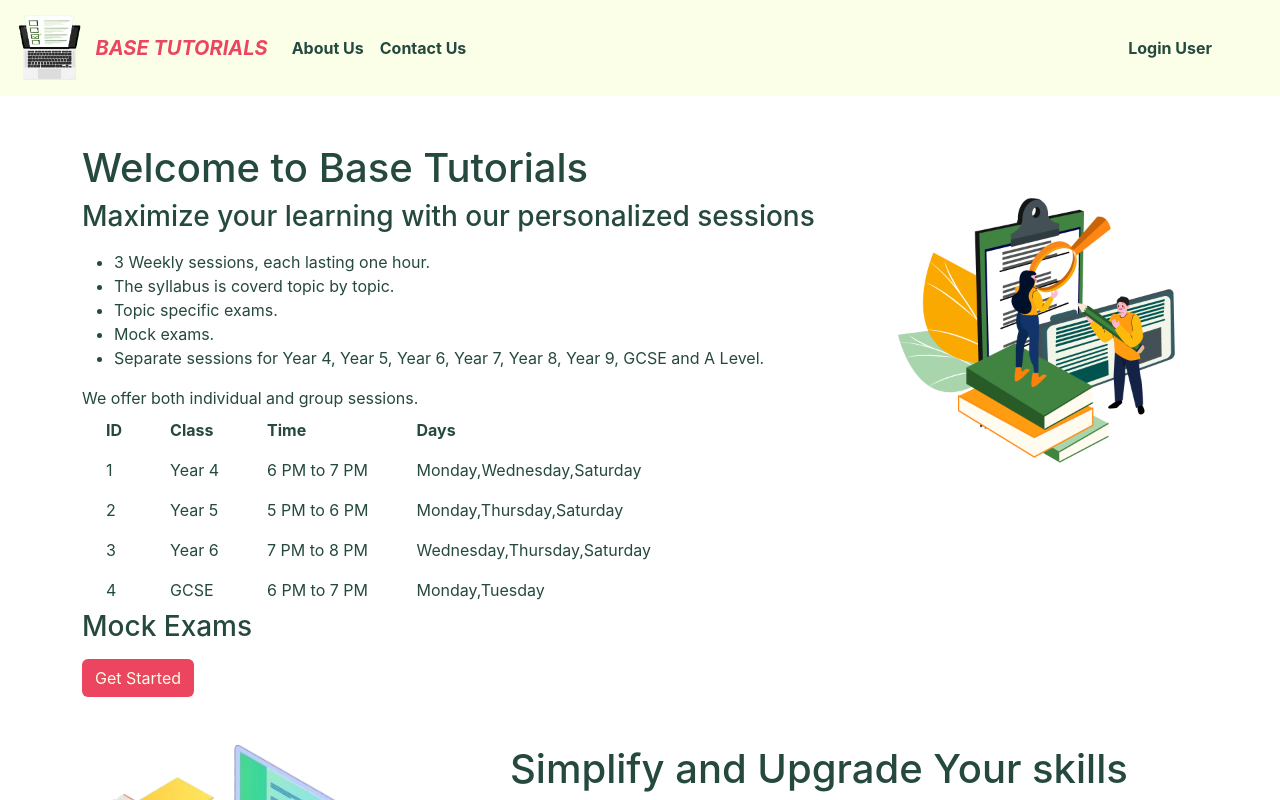
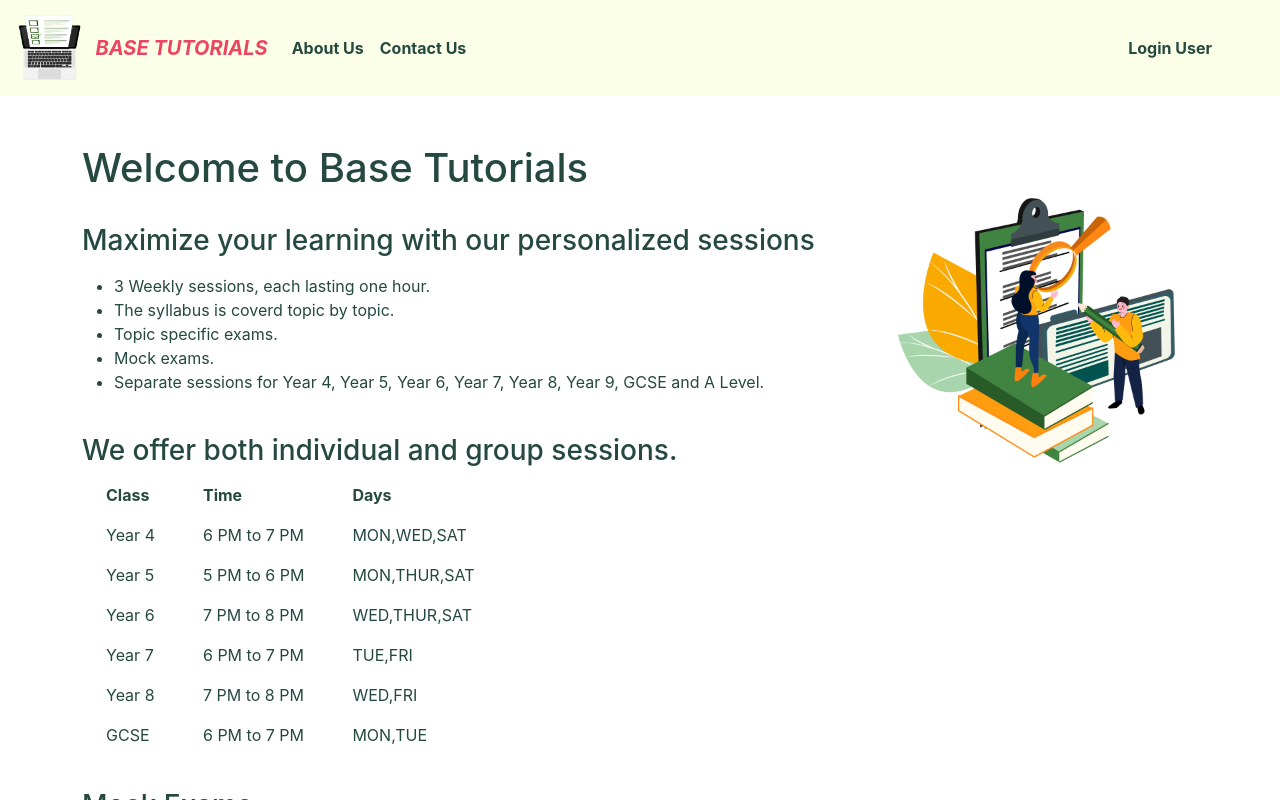
Before and after one commit to errsrini1002/online-exam-portal-frontend, a React (Create React App) app: page / in a window 1280 px wide. Shown: the top 800 px of the page. Built offline with nearby package versions, Linux system fonts and the light colour scheme.

Commit message:
Design change in homepage

```diff
--- a/src/PageComponent/HomePage.jsx
+++ b/src/PageComponent/HomePage.jsx
@@ -12,10 +12,12 @@ import exam_2 from "../images/exam_2.png";
 const HomePage = () => {
 
   const data = [
-    { id: 1, class: 'Year 4', time: '6 PM to 7 PM', days: 'Monday,Wednesday,Saturday' },
-    { id: 2, class: 'Year 5', time: '5 PM to 6 PM', days: 'Monday,Thursday,Saturday' },
-    { id: 3, class: 'Year 6', time: '7 PM to 8 PM', days: 'Wednesday,Thursday,Saturday' },
-    { id: 4, class: 'GCSE', time: '6 PM to 7 PM', days: 'Monday,Tuesday' },
+    { class: 'Year 4', time: '6 PM to 7 PM', days: 'MON,WED,SAT' },
+    { class: 'Year 5', time: '5 PM to 6 PM', days: 'MON,THUR,SAT' },
+    { class: 'Year 6', time: '7 PM to 8 PM', days: 'WED,THUR,SAT' },
+    { class: 'Year 7', time: '6 PM to 7 PM', days: 'TUE,FRI' },
+    { class: 'Year 8', time: '7 PM to 8 PM', days: 'WED,FRI' },
+    { class: 'GCSE', time: '6 PM to 7 PM', days: 'MON,TUE' },
   ];
 
 
@@ -32,6 +34,8 @@ const HomePage = () => {
           <div className="col-md-8 text-color">
             <h1>Welcome to Base Tutorials </h1>
             <p>
+              <br></br>
+
               <h3>
               Maximize your learning with our personalized sessions
               </h3>
@@ -45,7 +49,9 @@ const HomePage = () => {
 <li>Separate sessions for Year 4, Year 5, Year 6, Year 7, Year 8, Year 9, GCSE and A Level.</li>
 
 </ul>
-We offer both individual and group sessions.
+<br></br>
+
+<h3>We offer both individual and group sessions. </h3>
 
 
 
@@ -54,7 +60,7 @@ We offer both individual and group sessions.
       <table className="table-auto min-w-full">
         <thead>
           <tr>
-            <th className="px-4 py-2">ID</th>
+
             <th className="px-4 py-2">Class</th>
             <th className="px-4 py-2">Time</th>
             <th className="px-4 py-2">Days</th>
@@ -63,7 +69,7 @@ We offer both individual and group sessions.
         <tbody>
           {data.map((item) => (
             <tr key={item.id} className="bg-gray-100 border-b">
-              <td className="px-4 py-2">{item.id}</td>
+
               <td className="px-4 py-2">{item.class}</td>
               <td className="px-4 py-2">{item.time}</td>
               <td className="px-4 py-2">{item.days}</td>
@@ -76,18 +82,11 @@ We offer both individual and group sessions.
 
 
 
-
-
-
-
-
-
-
-
-
             <p>
             <p>
               <h3>
+              <br></br>
+
               Mock Exams
               </h3>
             </p>
@@ -118,6 +117,8 @@ We offer both individual and group sessions.
             />
           </div>
           <div className="col-md-8 text-color">
+          <br></br>
+
             <h1 className="ms-5">Simplify and Upgrade Your skills</h1>
             {/* <p className="ms-5">
               Welcome to a hassle-free academic journey with our Online Exam
```
